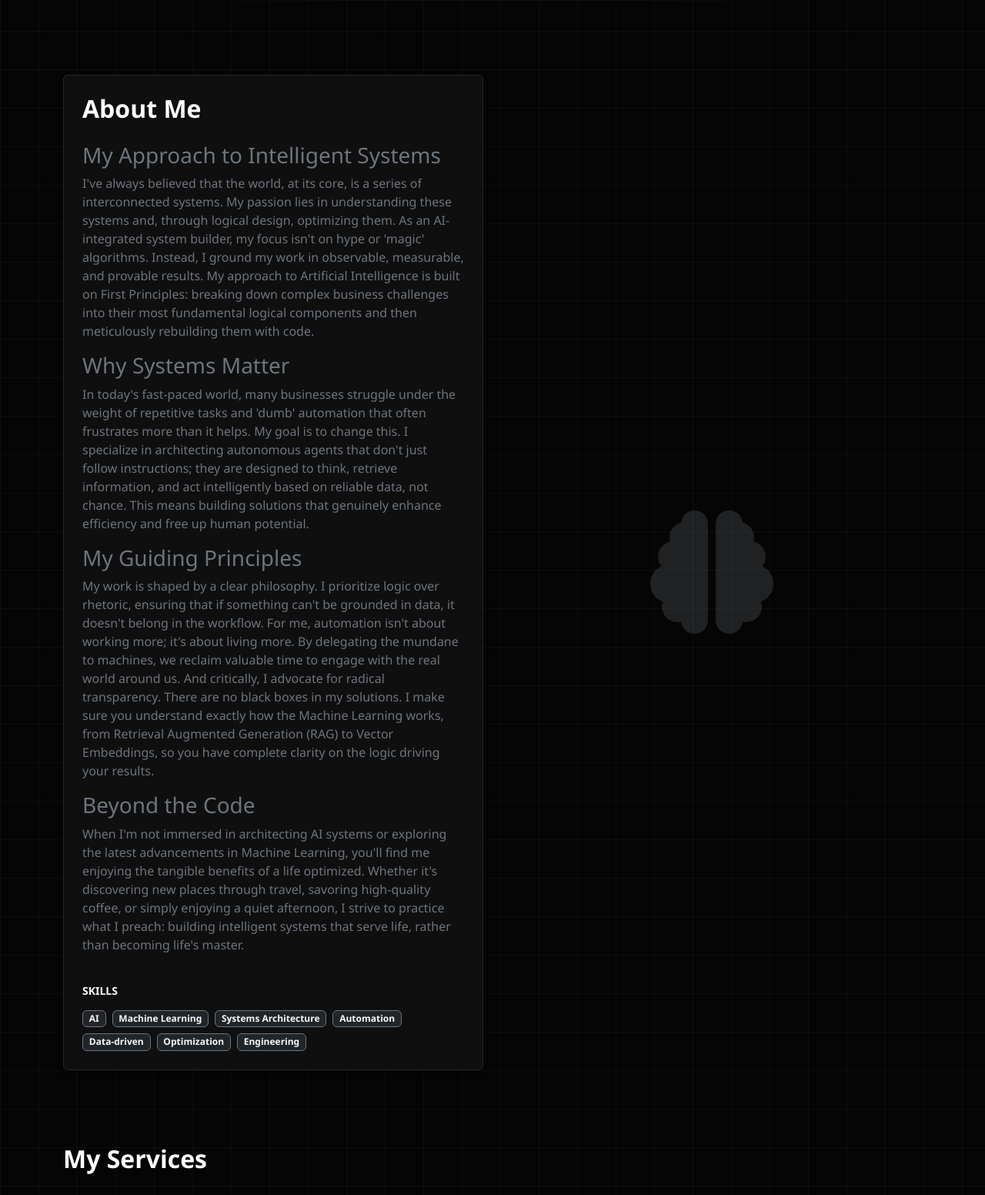
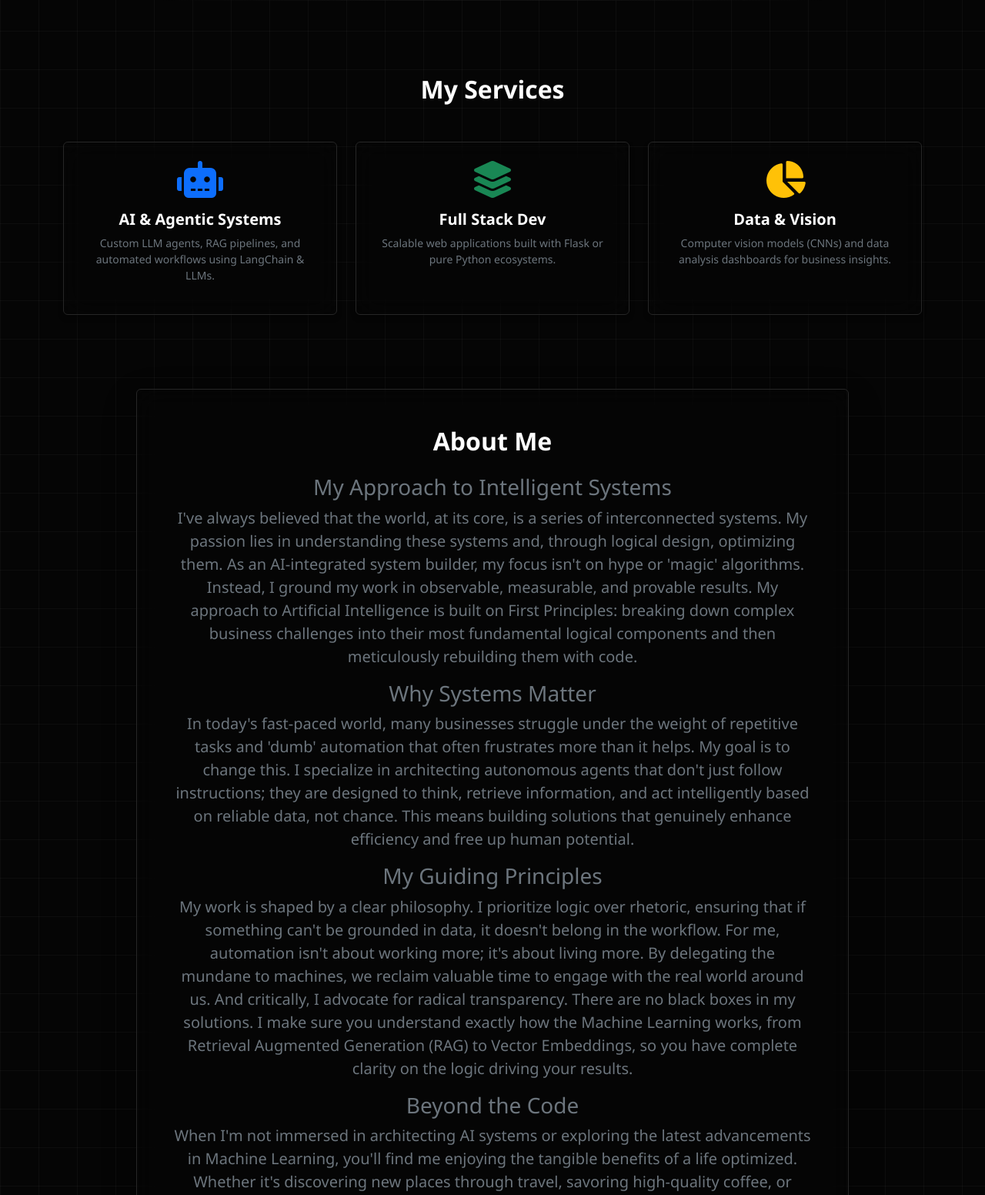
Before and after one commit to Mfaj-cod/Portfolio, a Flask app: page / in a window 1280 px wide. Shown: the part 360-1912 px from the top of the page at 77% size. Run offline with Flask 3, Linux system fonts and the light colour scheme; data comes from the database, SQL or seed files in the repository; both versions use the stored data as it was after the commit.

Commit message:
about section reeastablish

```diff
--- a/static/style.css
+++ b/static/style.css
@@ -132,3 +132,33 @@ footer {
     border-top: 1px solid var(--border-color) !important;
     color: #555 !important;
 }
+
+/* ============================================
+   BACKGROUND BRAIN WATERMARK
+   ============================================ */
+
+body::after {
+    content: '\f5dc'; /* FontAwesome unicode for brain icon */
+    font-family: "Font Awesome 6 Free";
+    font-weight: 900;
+    position: fixed;
+    top: 50%;
+    left: 50%;
+    transform: translate(-50%, -50%);
+    font-size: 40vw; /* Massive size */
+    color: rgba(81, 81, 81, 0.03); /* Very subtle opacity */
+    z-index: -1; /* Behind everything */
+    pointer-events: none; /* Let clicks pass through */
+    animation: pulse-brain 10s ease-in-out infinite alternate;
+}
+
+@keyframes pulse-brain {
+    0% { transform: translate(-50%, -50%) scale(1); opacity: 0.03; }
+    100% { transform: translate(-50%, -50%) scale(1.05); opacity: 0.06; }
+}
+
+/* Make sure cards have backgrounds so text remains readable over the icon */
+.card-dark {
+    background: transparent !important; /* Slightly more opaque */
+    backdrop-filter: blur(15px);
+}
--- a/templates/index.html
+++ b/templates/index.html
@@ -13,37 +13,9 @@
     </div>
 </header>
 
-<section id="about" class="py-5">
-    <div class="container">
-        <div class="row align-items-center">
-            <div class="col-md-6 mb-4 mb-md-0">
-                <div class="card card-dark border-0 p-4 h-100">
-                    <h2 class="fw-bold section-title mb-4">About Me</h2>
-                    <div class="text-secondary lead fs-6">
-                        {{ profile.bio | safe }}
-                    </div>
-                    <div class="mt-4">
-                        <h6 class="text-uppercase small fw-bold text-light mb-3">Skills</h6>
-                        <div class="d-flex flex-wrap gap-2">
-                            {% if profile.skills %}
-                                {% for skill in profile.skills.split(',') %}
-                                <span class="badge bg-dark border border-secondary text-light">{{ skill.strip() }}</span>
-                                {% endfor %}
-                            {% endif %}
-                        </div>
-                    </div>
-                </div>
-            </div>
-            <div class="col-md-6 text-center">
-                <i class="fas fa-brain fa-10x text-secondary opacity-25"></i>
-            </div>
-        </div>
-    </div>
-</section>
-
 <section id="services" class="py-5">
     <div class="container">
-        <h2 class="fw-bold section-title mb-5">My Services</h2>
+        <h2 class="fw-bold section-title mb-5 text-center">My Services</h2>
         <div class="row g-4">
             <div class="col-md-4">
                 <div class="card card-dark h-100 border-0 p-4 hover-card text-center">
@@ -75,6 +47,35 @@
         </div>
     </div>
 </section>
+
+
+<section id="about" class="py-5 position-relative">
+    <div class="container">
+        <div class="row justify-content-center">
+            <div class="col-md-10">
+                <div class="card card-dark border-0 p-5 shadow-lg">
+                    <h2 class="fw-bold section-title mb-4 text-center">About Me</h2>
+
+                    <div class="text-secondary lead fs-5 text-center mb-4">
+                        {{ profile.bio | safe }}
+                    </div>
+
+                    <div class="text-center mt-5">
+                        <h6 class="text-uppercase small fw-bold text-light mb-3 letter-spacing-2">Tech Stack & Skills</h6>
+                        <div class="d-flex flex-wrap justify-content-center gap-2">
+                            {% if profile.skills %}
+                                {% for skill in profile.skills.split(',') %}
+                                <span class="badge badge-modern">{{ skill.strip() }}</span>
+                                {% endfor %}
+                            {% endif %}
+                        </div>
+                    </div>
+                </div>
+            </div>
+        </div>
+    </div>
+</section>
+
 
 <section id="contact" class="py-5 mb-5">
     <div class="container">
@@ -113,7 +114,7 @@
 
 <section id="blog" class="py-5">
     <div class="container">
-        <h2 class="fw-bold section-title mb-5">Blogs</h2>
+        <h2 class="fw-bold section-title mb-5 text-center">Blogs</h2>
         <div class="row g-4">
             {% for blog in blogs %}
             <div class="col-md-4">
@@ -153,7 +154,7 @@
 
 <section id="projects" class="py-5">
     <div class="container">
-        <h2 class="fw-bold section-title mb-5">Projects</h2>
+        <h2 class="fw-bold section-title mb-5 text-center">Projects</h2>
         <div class="row g-4">
 
             {% for project in projects %}
```
Also changed, not shown: data/history.txt (+13 -0 lines), data/portfolio.db, 1 other file.
